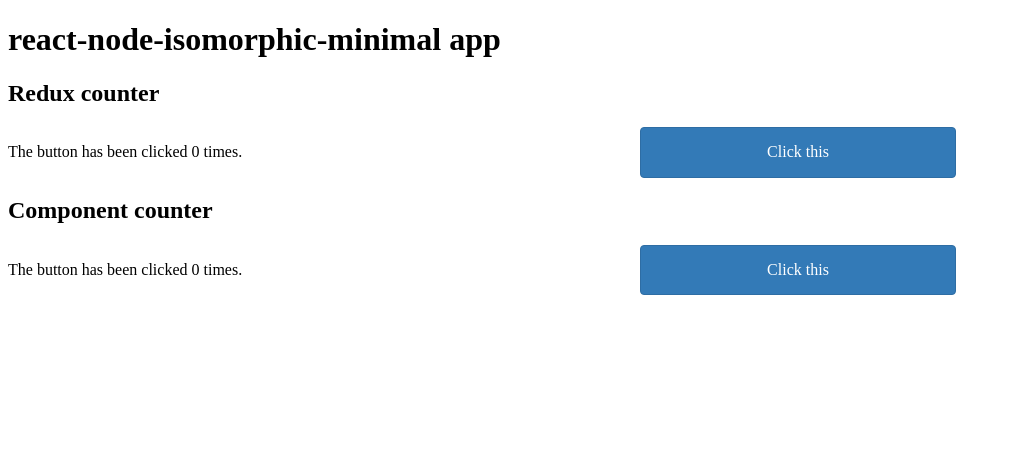
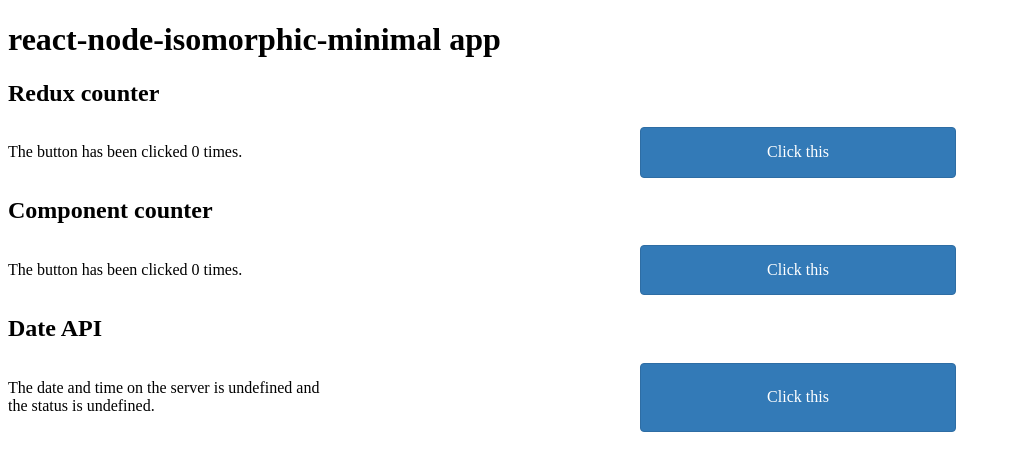
Before and after one commit to pearces/react-node-isomorphic-minimal, a React app: page /count in a window 1280 px wide. Shown: the top 470 px of the page, without its empty margins (0-1011 px from the left). Built offline with nearby package versions, Linux system fonts and the light colour scheme; the HTML template or start-up script is replaced by a standard one.

Commit message:
Added async middleware to handle fetch call actions, added action/reducer to request the date from the server, updated server logic to provide a UTC epoch date, updated store creation to apply middleware, added sample action and UI to count component, updated unit tests/snapshots

```diff
--- /dev/null
+++ b/src/actions/date.js
@@ -0,0 +1,9 @@
+export const GET_DATE = 'GET_DATE';
+
+export const getDate = () => ({
+  type: GET_DATE,
+  fetch: {
+    url: '/date',
+    options: { method: 'GET' }
+  }
+});
--- a/src/client.js
+++ b/src/client.js
@@ -2,18 +2,21 @@
 import React from 'react';
 import ReactDOM from 'react-dom';
 import { BrowserRouter as Router } from 'react-router-dom';
-import { createStore } from 'redux';
+import { createStore, compose, applyMiddleware } from 'redux';
 import { Provider } from 'react-redux';
 import App from 'components/App';
 import rootReducer from 'reducers';
 import RouteConfig from './routes';
+import fetchMiddleware from './fetchMiddleware';
 
 const preloadedState = window.__PRELOADED_STATE__;
 delete window.__PRELOADED_STATE__;
+
+const composeEnhancers = window.__REDUX_DEVTOOLS_EXTENSION_COMPOSE__ || compose;
 const store = createStore(
   rootReducer,
   preloadedState,
-  window.__REDUX_DEVTOOLS_EXTENSION__ && window.__REDUX_DEVTOOLS_EXTENSION__()
+  composeEnhancers(applyMiddleware(fetchMiddleware))
 );
 
 ReactDOM.hydrate(
--- a/src/components/Count.jsx
+++ b/src/components/Count.jsx
@@ -1,6 +1,7 @@
 import React, { useState } from 'react';
 import { useSelector, useDispatch } from 'react-redux';
 import { increment } from 'actions/count';
+import { getDate } from 'actions/date';
 import { APP_NAME } from '../constants';
 import './Count.scss';
 
@@ -8,7 +9,10 @@
 const { title } = typeof document !== 'undefined' ? document : {};
 
 const Count = () => {
-  const storeCount = useSelector((state) => state.count);
+  const {
+    count: storeCount,
+    date: { message, status }
+  } = useSelector(({ count, date }) => ({ count, date }));
   const dispatch = useDispatch();
 
   const [count, setCount] = useState(0);
@@ -50,6 +54,21 @@
           </button>
         </div>
       </section>
+      <section>
+        <h2>Date API</h2>
+        <div>
+          <p>{`The date and time on the server is ${message} and the status is ${status}.`}</p>
+          <button
+            id="apiButton"
+            className="primary center"
+            type="button"
+            label="get API date/time"
+            onClick={() => dispatch(getDate())}
+          >
+            Click this
+          </button>
+        </div>
+      </section>
     </>
   );
 };
--- /dev/null
+++ b/src/fetchMiddleware.js
@@ -0,0 +1,21 @@
+const fetchMiddleware = () => (next) => (action) => {
+  const { type, fetch: fetchAction, ...rest } = action;
+
+  if (!fetchAction) return next(action);
+
+  const [REQUESTED, SUCCESS, FAILED] = [`${type}_REQUESTED`, `${type}_SUCCESS`, `${type}_FAILED`];
+  const { url, options } = fetchAction;
+
+  next({ type: REQUESTED });
+  return fetch(url, options)
+    .then((response) => (response.json ? response.json() : response))
+    .then((data) => next({ type: SUCCESS, ...rest, payload: data }))
+    .catch((error) => next({
+      type: FAILED,
+      ...rest,
+      error,
+      payload: error
+    }));
+};
+
+export default fetchMiddleware;
--- /dev/null
+++ b/src/reducers/date.js
@@ -0,0 +1,16 @@
+import { GET_DATE } from 'actions/date';
+
+export const DEFAULT_STATE = {};
+
+export default (state = DEFAULT_STATE, action) => {
+  switch (action.type) {
+    case `${GET_DATE}_REQUESTED`:
+      return { ...state, status: 'pending', message: '' };
+    case `${GET_DATE}_SUCCESS`:
+      return { ...state, status: 'complete', message: Date(action.payload) };
+    case `${GET_DATE}_FAILED`:
+      return { ...state, status: 'failed', message: action.error.message };
+    default:
+      return state;
+  }
+};
--- a/src/reducers/index.js
+++ b/src/reducers/index.js
@@ -1,6 +1,8 @@
 import { combineReducers } from 'redux';
 import count from './count';
+import date from './date';
 
 export default combineReducers({
-  count
+  count,
+  date
 });
```
Also changed, not shown: src/server.js (+8 -2 lines), 2 other files (tests, documents, lock files or other folders).
